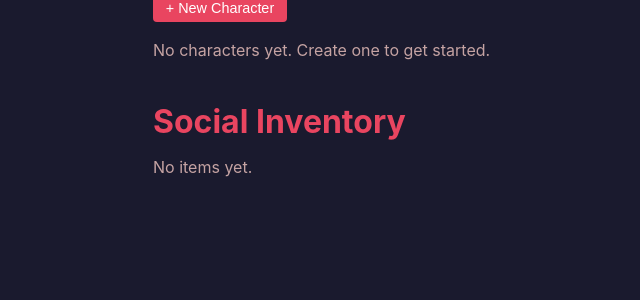
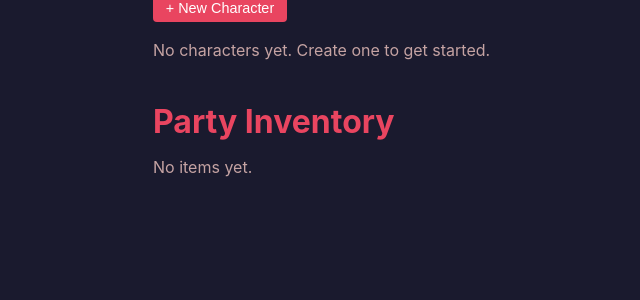
Before and after one commit to maxwelljoslyn/zingor, a Django app: page / in a window 1280 px wide. Shown: the part 185-485 px from the top of the page, without its empty margins (23-663 px from the left). Run offline with Django 5.2, Linux system fonts and the light colour scheme; the visitor is signed in with stand-in values (Sample User, id 1); data comes from the database, SQL or seed files in the repository; data that the repository does not hold is empty; parts of the project's set-up code (start-up, migrations or seed data) failed here and were passed over.

Commit message:
rename social inventory to party inventory
Close #28

```diff
--- a/characters/templates/characters/character_list.html
+++ b/characters/templates/characters/character_list.html
@@ -36,7 +36,7 @@
 {% else %}
 <p style="color: var(--text-muted);">No characters yet. Create one to get started.</p>
 {% endif %}
-<h1 style="margin-top: 2rem;">Social Inventory</h1>
+<h1 style="margin-top: 2rem;">Party Inventory</h1>
 {% if all_items %}
 <div class="section">
   <table>
```
Also changed, not shown: characters/tests/test_permissions.py (+2 -2 lines).
